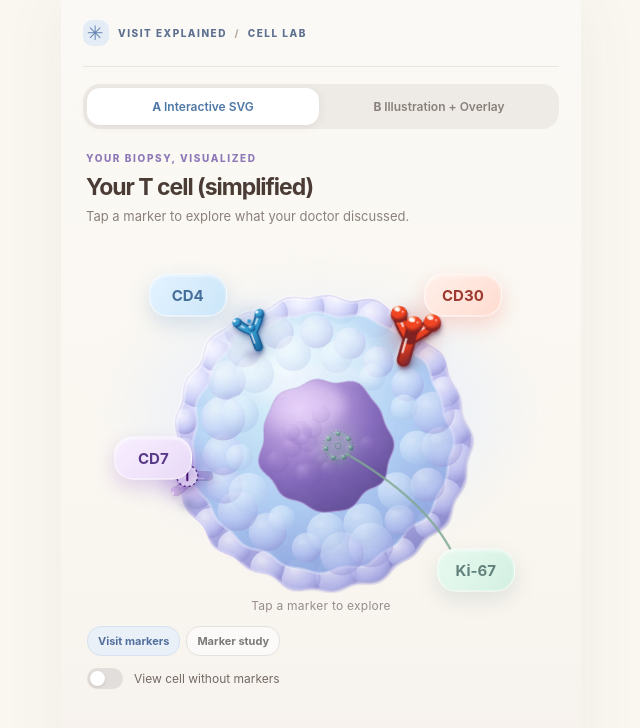
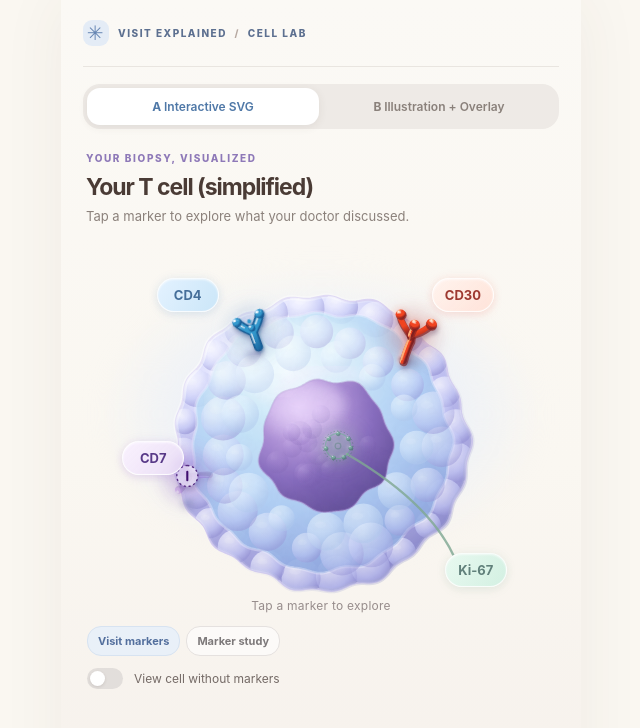
Before and after one commit to RamsayHafer/Cell-Model, a React (Vite) app: page / in a window 1280 px wide. Shown: the top 728 px of the page, without its empty margins (319-959 px from the left). Built offline with nearby package versions, Linux system fonts and the light colour scheme.

Commit message:
Add hand-tuned luminous receptor variants and softer marker labels

```diff
--- a/src/components/markers/MarkerVisual.tsx
+++ b/src/components/markers/MarkerVisual.tsx
@@ -10,6 +10,9 @@ const palette: Record<MarkerPalette, Omit<Paint, 'shaft' | 'bead'>> = {
   gold: { light:'#ffdd72', mid:'#e49309', dark:'#754009', glow:'#ffb820' },
   cyan: { light:'#82f4ff', mid:'#00afd7', dark:'#035578', glow:'#24cde9' },
 };
+
+const isSurfaceFamily = (family: VisualFamily) =>
+  family === 'membrane-receptor' || family === 'branched-receptor' || family === 'forked-receptor';
 
 function Pearl({ x, y, r, paint }: { x:number; y:number; r:number; paint:Paint }) {
   return <g>
@@ -40,6 +43,50 @@ function SurfaceReceptor({ family, variant, paint }: { family:VisualFamily; vari
     {branched ? <Pearl x={40} y={29} r={9.5} paint={paint}/> :
       <Pearl x={40} y={38} r={forked?6:5} paint={paint}/>}
     {family === 'membrane-receptor' && <circle cx="40" cy="27" r="3" fill={paint.mid}/>}
+  </g>;
+}
+
+// Hand-tuned silhouettes for the illustration study. All geometry is selected
+// by visualVariant; the portable renderer never reads a marker name to paint.
+function ReferenceReceptor({ variant, paint, id }: { variant:'reference-cd30'|'reference-cd7'; paint:Paint; id:string }) {
+  const branched = variant === 'reference-cd30';
+  const stem = branched ? 'M40 71 C40 62 40 54 42 47 C42 44 41 42 40 40'
+    : 'M41 70 C42 61 40 54 40 48 C39 44 38 42 37 40';
+  const left = branched ? 'M40 42 C36 38 31 35 26 29 C24 27 23 25 23 23'
+    : 'M37 41 C34 37 30 35 24 32 C22 31 20 29 20 27';
+  const right = branched ? 'M40 42 C44 38 49 36 53 31 C56 28 57 25 58 24'
+    : 'M38 41 C42 37 49 37 54 33 C57 31 58 28 58 25';
+  const middle = 'M40 41 C40 38 41 34 41 31';
+  const strokes = [stem,left,right,...(branched?[middle]:[])];
+  const heads = branched
+    ? [[23,22,5.7,5.1,-16],[41,29,5.8,5.5,12],[59,23,6.2,5.4,23]]
+    : [[20,27,5.2,5.5,-20],[59,24,5.7,5.1,18],[38,40,4.1,4.5,-10]];
+  const silhouette = <g fill="none" strokeLinecap="round" strokeLinejoin="round">
+    {strokes.map((d,i)=><path key={i} d={d} stroke={paint.mid} strokeWidth={i===0?8.2:6.7}/>)}
+    {heads.map(([cx,cy,rx,ry,angle],i)=><ellipse key={i} cx={cx} cy={cy} rx={rx} ry={ry}
+      transform={`rotate(${angle} ${cx} ${cy})`} fill={paint.mid}/>)}
+  </g>;
+  return <g>
+    {/* Low-opacity bloom follows the complete shape rather than a large circle. */}
+    <g filter={`url(#bloom-${id})`} opacity=".25">{silhouette}</g>
+    <ellipse cx="40" cy="70" rx="6" ry="3" fill={paint.dark} fillOpacity=".45" filter={`url(#contact-${id})`}/>
+    <g fill="none" strokeLinecap="round" strokeLinejoin="round">
+      {strokes.map((d,i)=><g key={i}>
+        <path d={d} stroke={paint.dark} strokeWidth={i===0?9:7.8} strokeOpacity=".68" transform="translate(.75 1.2)"/>
+        <path d={d} stroke={paint.shaft} strokeWidth={i===0?7.4:6.1}/>
+      </g>)}
+      <path d={stem} stroke={paint.light} strokeWidth="1.25" strokeOpacity=".57" transform="translate(-1.7 -1)"/>
+    </g>
+    {heads.map(([cx,cy,rx,ry,angle],i)=><g key={i} transform={`rotate(${angle} ${cx} ${cy})`}>
+      <ellipse cx={cx+.65} cy={cy+1.25} rx={rx+.25} ry={ry+.4} fill={paint.dark} fillOpacity=".72"/>
+      <ellipse cx={cx} cy={cy} rx={rx} ry={ry} fill={paint.bead}/>
+      <path d={`M ${cx-rx*.78} ${cy+ry*.37} Q ${cx} ${cy+ry*1.02} ${cx+rx*.83} ${cy+ry*.28}`}
+        fill="none" stroke={paint.dark} strokeOpacity=".44" strokeWidth=".85"/>
+      <ellipse cx={cx-rx*.31} cy={cy-ry*.37} rx={rx*.44} ry={ry*.19} fill="#fff" fillOpacity=".68"
+        filter={`url(#specular-${id})`}/>
+      <path d={`M ${cx-rx*.72} ${cy-ry*.07} Q ${cx-rx*.42} ${cy-ry*.72} ${cx+rx*.13} ${cy-ry*.79}`}
+        fill="none" stroke="#fff" strokeOpacity=".32" strokeWidth=".65"/>
+    </g>)}
   </g>;
 }
 
@@ -104,8 +151,10 @@ export function MarkerVisual({ canonicalName, cellularLocation, visualFamily, vi
     : palette[color];
   const paint: Paint = { light, mid, dark, glow, shaft:`url(#shaft-${id})`, bead:`url(#bead-${id})` };
   const family = cellularLocation === 'unknown' || neutralNumeric ? 'generic' : visualFamily;
+  const referenceVariant = isSurfaceFamily(family) && (visualVariant === 'reference-cd30' || visualVariant === 'reference-cd7')
+    ? visualVariant : null;
   const effectiveState = resultState === 'numeric' ? numericInterpretation ?? 'mentioned' : resultState;
-  const isSurface = family === 'membrane-receptor' || family === 'branched-receptor' || family === 'forked-receptor';
+  const isSurface = isSurfaceFamily(family);
   const isProtein = family === 'cytoplasmic-protein' || family === 'nuclear-protein';
   const quiet = effectiveState === 'mentioned' || effectiveState === 'pending';
   const missing = effectiveState === 'absent' || effectiveState === 'lost';
@@ -123,11 +172,15 @@ export function MarkerVisual({ canonicalName, cellularLocation, visualFamily, vi
       <filter id={`depth-${id}`} x="-35%" y="-35%" width="170%" height="180%">
         <feDropShadow dx="1" dy="2.2" stdDeviation="1.35" floodColor={dark} floodOpacity=".42"/>
       </filter>
+      <filter id={`bloom-${id}`} x="-60%" y="-60%" width="220%" height="220%"><feGaussianBlur stdDeviation="3.3"/></filter>
+      <filter id={`contact-${id}`} x="-70%" y="-100%" width="240%" height="300%"><feGaussianBlur stdDeviation="1.7"/></filter>
+      <filter id={`specular-${id}`} x="-35%" y="-80%" width="170%" height="260%"><feGaussianBlur stdDeviation=".48"/></filter>
     </defs>
     <g transform={`translate(40 40) rotate(${visualAngle}) scale(${visualSize}) translate(-40 -40)`}>
-      <g opacity={opacity} filter={!quiet && !missing && !neutralNumeric ? `url(#depth-${id})` : undefined}>
+      <g opacity={opacity} filter={!quiet && !missing && !neutralNumeric && !referenceVariant ? `url(#depth-${id})` : undefined}>
         {neutralNumeric ? <g><circle cx="40" cy="40" r="20" fill={glow} fillOpacity=".18" stroke={dark} strokeOpacity=".7" strokeWidth="2"/>
           <text x="40" y="47" textAnchor="middle" fill={dark} fontSize="23" fontWeight="600">#</text></g> :
+          referenceVariant ? <ReferenceReceptor variant={referenceVariant} paint={paint} id={id}/> :
           isSurface ? <SurfaceReceptor family={family} variant={visualVariant} paint={paint}/> :
             isProtein ? <ProteinCluster family={family} variant={visualVariant} paint={paint}/> :
               <Pattern family={family} paint={paint}/>}
--- a/src/markers.ts
+++ b/src/markers.ts
@@ -18,11 +18,11 @@ export const sampleMarkers: Marker[] = [
     normal:'CD4 is a surface protein found on helper T cells, which help coordinate immune responses.',
     reason:'Doctors may use CD4 staining to help describe which immune cells are present in a tissue sample.',
     quote:'“The cells in your sample were CD4-positive.”' },
-  { id:'cd30', name:'CD30', canonicalName:'CD30', status:'Present', palette:'coral', cellularLocation:'membrane', visualFamily:'branched-receptor', visualVariant:'three-tip', resultState:'present', size:1.2, orientation:16, x:71, y:25, labelX:83, labelY:16,
+  { id:'cd30', name:'CD30', canonicalName:'CD30', status:'Present', palette:'coral', cellularLocation:'membrane', visualFamily:'branched-receptor', visualVariant:'reference-cd30', resultState:'present', size:1.2, orientation:16, x:71, y:25, labelX:83, labelY:16,
     normal:'CD30 is a signaling protein found on some activated immune cells. It helps regulate how immune cells respond and communicate.',
     reason:'Some lymphomas express CD30, so testing for it can help describe the cells and may inform treatment discussions.',
     quote:'“Your biopsy showed CD30-positive cells.”' },
-  { id:'cd7', name:'CD7', canonicalName:'CD7', status:'Loss', palette:'purple', cellularLocation:'membrane', visualFamily:'forked-receptor', visualVariant:'hooked', resultState:'lost', orientation:-90, x:19, y:58, labelX:11, labelY:54,
+  { id:'cd7', name:'CD7', canonicalName:'CD7', status:'Loss', palette:'purple', cellularLocation:'membrane', visualFamily:'forked-receptor', visualVariant:'reference-cd7', resultState:'lost', orientation:-90, x:19, y:58, labelX:11, labelY:54,
     normal:'CD7 is a surface protein commonly found on T cells.',
     reason:'A change in CD7 staining is one detail pathologists consider alongside the rest of the biopsy.',
     quote:'“The report notes loss of CD7 expression.”' },
@@ -37,7 +37,7 @@ export const markerStudyMarkers: Marker[] = [
   { ...sampleMarkers[1], id:'study-cd30', status:'Illustrated receptor', exampleOnly:true,
     x:72, y:25, labelX:83, labelY:14, size:1.3, orientation:18,
     quote:'A surface receptor illustration; no patient result is represented.' },
-  { id:'study-cd7', name:'CD7', canonicalName:'CD7', status:'Illustrated receptor', palette:'purple', cellularLocation:'membrane', visualFamily:'forked-receptor', visualVariant:'hooked', resultState:'present', exampleOnly:true,
+  { id:'study-cd7', name:'CD7', canonicalName:'CD7', status:'Illustrated receptor', palette:'purple', cellularLocation:'membrane', visualFamily:'forked-receptor', visualVariant:'reference-cd7', resultState:'present', exampleOnly:true,
     x:22, y:60, labelX:11, labelY:46, size:1.46, orientation:-90,
     normal:'CD7 is a cell-surface protein found on many T cells.',
     reason:'The graphic demonstrates a different surface receptor silhouette from CD30.',
--- a/src/styles.css
+++ b/src/styles.css
@@ -65,3 +65,13 @@
 .marker-label--purple{background:linear-gradient(135deg,#f8efff,#e8d9f6)}
 .marker-label--gold{background:linear-gradient(135deg,#fff8e7,#f9e8bd)}
 .marker-label--cyan{background:linear-gradient(135deg,#ebfaff,#d6f1f8)}
+
+/* Reference treatment: smaller, translucent pills with a soft local bloom. */
+.marker-label{min-height:34px;min-width:62px;padding:0 10px;border-radius:18px;font-size:13px;
+  border:1px solid #fffc;box-shadow:0 3px 10px color-mix(in srgb,var(--marker) 13%,transparent),0 0 12px color-mix(in srgb,var(--marker) 7%,transparent),inset 0 1px 2px #fff9;
+  backdrop-filter:blur(3px)}
+.marker-label::before{content:"";position:absolute;inset:-5px}
+.marker-label--coral{background:linear-gradient(135deg,#fff2edec,#ffe0d5df)}
+.marker-label--purple{background:linear-gradient(135deg,#f9f0ffee,#e9dcf5df)}
+.marker-label--gold{background:linear-gradient(135deg,#fff9ebed,#f9eacbde)}
+.marker-label--cyan{background:linear-gradient(135deg,#effbfeed,#dff2f6dd)}
```
